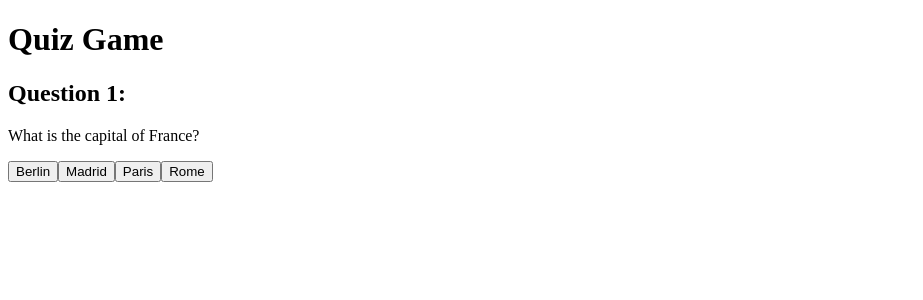
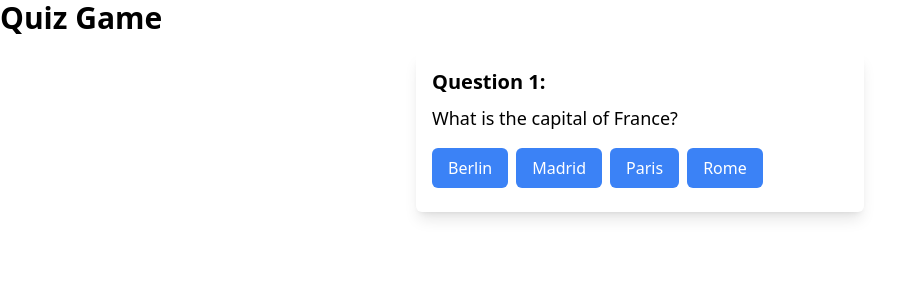
Before and after one commit to DirtdiverIV/QuizzGame, a Next.js app in the folder my-quiz-game/: page / in a window 1280 px wide. Shown: the top 300 px of the page, without its empty margins (0-923 px from the left). Built offline with nearby package versions, Linux system fonts and the light colour scheme.

Commit message:
Added Tailwind, created base questions

```diff
--- a/my-quiz-game/src/components/Quiz.js
+++ b/my-quiz-game/src/components/Quiz.js
@@ -1,4 +1,4 @@
-// components/Quiz.js
+// src/components/Quiz.js
 import React, { useState } from 'react';
 
 const Quiz = ({ questions }) => {
@@ -21,17 +21,21 @@ const Quiz = ({ questions }) => {
   };
 
   return (
-    <div>
+    <div className="max-w-md mx-auto p-4 bg-white shadow-lg rounded-md">
       {showScore ? (
         <div>
-          <h2>Your Score: {score} / {questions.length}</h2>
+          <h2 className="text-2xl font-bold mb-4">Your Score: {score} / {questions.length}</h2>
         </div>
       ) : (
         <div>
-          <h2>Question {currentQuestion + 1}:</h2>
-          <p>{questions[currentQuestion].question}</p>
+          <h2 className="text-xl font-bold mb-2">Question {currentQuestion + 1}:</h2>
+          <p className="text-lg mb-4">{questions[currentQuestion].question}</p>
           {questions[currentQuestion].answers.map((answer, index) => (
-            <button key={index} onClick={() => handleAnswerClick(answer.isCorrect)}>
+            <button
+              key={index}
+              className="bg-blue-500 text-white px-4 py-2 rounded-md mr-2 mb-2"
+              onClick={() => handleAnswerClick(answer.isCorrect)}
+            >
               {answer.text}
             </button>
           ))}
--- a/my-quiz-game/src/data/quizData.js
+++ b/my-quiz-game/src/data/quizData.js
@@ -9,6 +9,33 @@ const quizData = [
         { text: 'Rome', isCorrect: false },
       ],
     },
+    {
+      question: 'Which planet is known as the Red Planet?',
+      answers: [
+        { text: 'Earth', isCorrect: false },
+        { text: 'Mars', isCorrect: true },
+        { text: 'Venus', isCorrect: false },
+        { text: 'Jupiter', isCorrect: false },
+      ],
+    },
+    {
+      question: 'What is the largest mammal in the world?',
+      answers: [
+        { text: 'Elephant', isCorrect: false },
+        { text: 'Blue Whale', isCorrect: true },
+        { text: 'Giraffe', isCorrect: false },
+        { text: 'Hippopotamus', isCorrect: false },
+      ],
+    },
+    {
+      question: 'Who wrote "Romeo and Juliet"?',
+      answers: [
+        { text: 'Charles Dickens', isCorrect: false },
+        { text: 'Jane Austen', isCorrect: false },
+        { text: 'William Shakespeare', isCorrect: true },
+        { text: 'Emily Brontë', isCorrect: false },
+      ],
+    },
     // Agrega más preguntas según sea necesario
   ];
 
--- a/my-quiz-game/src/pages/index.js
+++ b/my-quiz-game/src/pages/index.js
@@ -1,12 +1,13 @@
-// pages/index.js
+// src/pages/index.js
 import React from 'react';
 import Quiz from '../components/Quiz';
 import quizData from '../data/quizData';
+import '../styles.css';  // Importa el archivo de estilos
 
 const Home = () => {
   return (
     <div>
-      <h1>Quiz Game</h1>
+      <h1 className="text-3xl font-bold mb-4">Quiz Game</h1>
       <Quiz questions={quizData} />
     </div>
   );
--- /dev/null
+++ b/my-quiz-game/src/styles.css
@@ -0,0 +1,4 @@
+/* src/styles.css */
+@import 'tailwindcss/base';
+@import 'tailwindcss/components';
+@import 'tailwindcss/utilities';
```
Also changed, not shown: my-quiz-game/package.json (+5 -5 lines), 1 other file (tests, documents, lock files or other folders).
